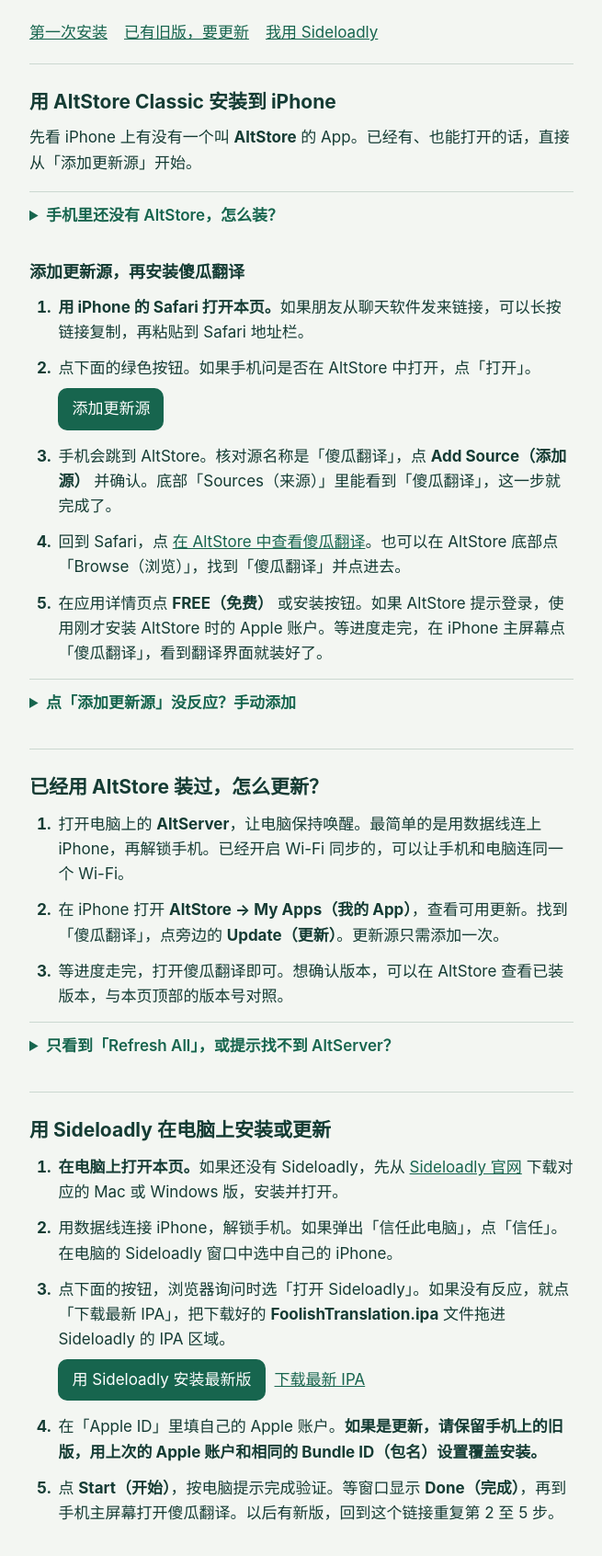
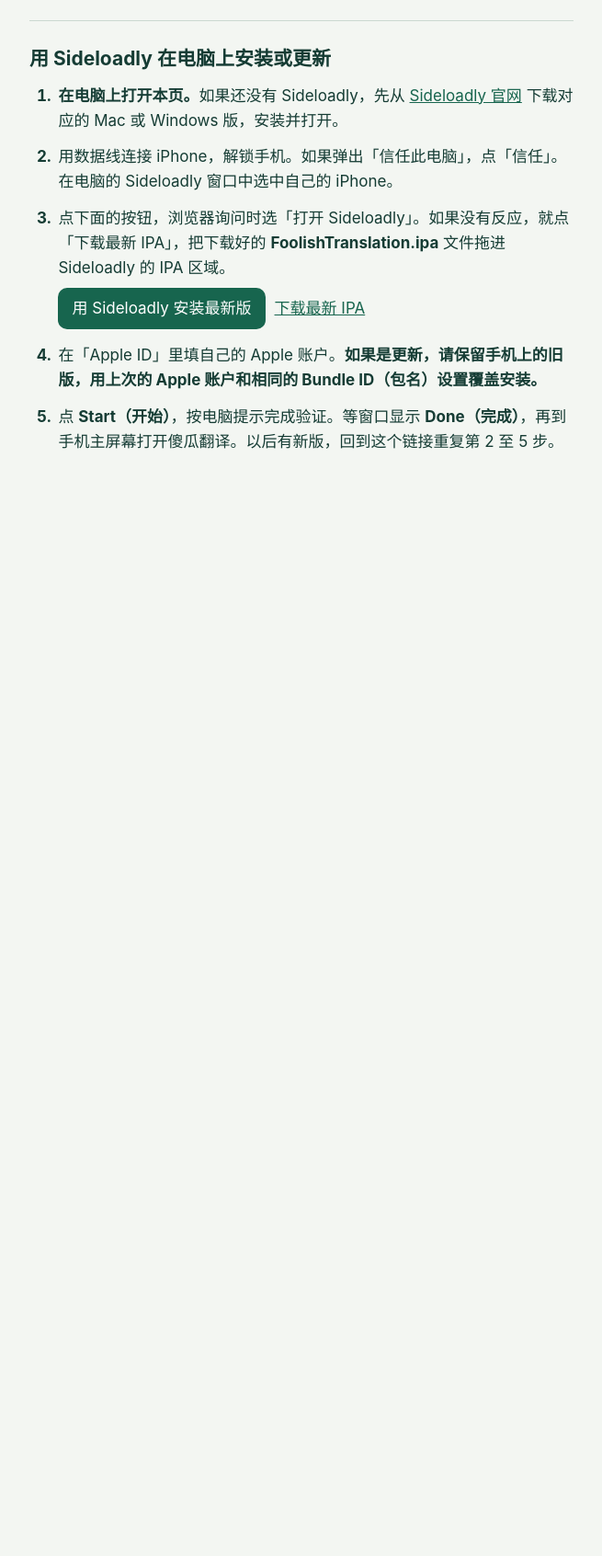
Before and after one commit to abgrund233-stack/foolish-translation-ios-updates, a plain HTML site: page index.html in a window 1280 px wide. Shown: the part 158-1850 px from the top of the page at 92% size, without its empty margins (312-967 px from the left). After the commit the page ends 800 px from the top, so only its background shows below. Drawn offline with Linux system fonts and the light colour scheme.

Commit message:
安装网页仅保留 Sideloadly 教程与下载入口

```diff
--- a/index.html
+++ b/index.html
@@ -6,52 +6,15 @@
 :root{color-scheme:light dark;--ink:#153c34;--paper:#f3f6f2;--line:#cbd8d0;--action:#17654e}
 *{box-sizing:border-box}body{background:var(--paper);color:var(--ink);font:17px/1.6 Inter,system-ui,sans-serif;margin:0}main{margin:7vh auto;padding:24px;max-width:640px}
 header{display:flex;align-items:center;gap:18px}img{border-radius:20%;width:64px;height:64px}h1,h2,p{margin:0}h1{font-size:30px}h2{font-size:21px}section{border-top:1px solid var(--line);padding:24px 0}header{padding:0 0 25px}p{margin:.5em 0 1em}a{color:var(--action)}.button{display:inline-block;background:var(--action);color:white;border-radius:10px;text-decoration:none;padding:9px 15px;margin:3px 10px 3px 0}a:focus-visible{outline:3px solid currentColor;outline-offset:3px}small{display:block;overflow-wrap:anywhere;margin-top:12px}@media(prefers-color-scheme:dark){:root{--ink:#e5eee8;--paper:#13221e;--line:#3c5048;--action:#8cd8b7}.button{color:#092e22}}
-nav,.links{display:flex;flex-wrap:wrap;gap:8px 18px}nav{padding-bottom:20px}section{scroll-margin-top:16px}h3{font-size:18px;margin:22px 0 6px}ol{padding-inline-start:1.65em;margin:10px 0}li{margin:0 0 12px;padding-inline-start:.2em}li::marker{font-weight:700}details{margin-top:14px;border-block-start:1px solid var(--line)}summary{padding:12px 0;cursor:pointer;font-weight:600;color:var(--action)}summary:focus-visible{outline:2px solid currentColor}details p{margin:6px 0 14px}.source-url{display:block;overflow-wrap:anywhere}.button{margin-top:8px}
+ol{padding-inline-start:1.65em;margin:10px 0}li{margin:0 0 12px;padding-inline-start:.2em}li::marker{font-weight:700}.button{margin-top:8px}
 </style></head><body><main>
 <header><img src="icon.png" alt=""><div><h1>傻瓜翻译</h1><span id="version">iPhone 安装与更新</span></div></header>
-<nav aria-label="选择操作"><a href="#install">第一次安装</a><a href="#update">已有旧版，要更新</a><a href="#sideloadly">我用 Sideloadly</a></nav>
-<section id="install">
-<h2>用 AltStore Classic 安装到 iPhone</h2>
-<p>先看 iPhone 上有没有一个叫 <strong>AltStore</strong> 的 App。已经有、也能打开的话，直接从「添加更新源」开始。</p>
-<details><summary>手机里还没有 AltStore，怎么装？</summary>
-<ol>
-<li><strong>在电脑上</strong>打开下方对应的官方图文教程，下载 AltServer。AltServer 装在电脑上，AltStore Classic 装在 iPhone 上。<div class="links"><a href="https://faq.altstore.io/altstore-classic/how-to-install-altstore-macos">我用 Mac</a><a href="https://faq.altstore.io/altstore-classic/how-to-install-altstore-windows">我用 Windows</a></div></li>
-<li>打开电脑上的 AltServer，用数据线连接 iPhone，解锁手机。如果手机问「要信任此电脑吗？」，点「信任」并输入锁屏密码。</li>
-<li>在 Mac 屏幕顶部菜单栏，或 Windows 右下角任务栏，点 AltServer 图标。点 <strong>Install AltStore</strong>，选自己的 iPhone，按提示输入自己的 Apple 账户。</li>
-<li>等手机主屏幕出现 AltStore 图标，点开它。如果提示「未受信任的开发者」，到「设置 → 通用 → VPN 与设备管理」，点自己的 Apple 账户并信任。如果系统提示开启「开发者模式」，到「设置 → 隐私与安全性 → 开发者模式」，按提示重启并确认。</li>
-<li>能打开 AltStore、看到底部标签栏，就装好了。<strong>电脑上的 AltServer 保持运行，数据线先留着。</strong>回到 iPhone，继续下面的步骤。</li>
-</ol></details>
-<h3>添加更新源，再安装傻瓜翻译</h3>
-<ol>
-<li><strong>用 iPhone 的 Safari 打开本页。</strong>如果朋友从聊天软件发来链接，可以长按链接复制，再粘贴到 Safari 地址栏。</li>
-<li>点下面的绿色按钮。如果手机问是否在 AltStore 中打开，点「打开」。<div><a class="button" href="altstore-classic://source?url=https%3A%2F%2Fabgrund233-stack.github.io%2Ffoolish-translation-ios-updates%2Fsource.json">添加更新源</a></div></li>
-<li>手机会跳到 AltStore。核对源名称是「傻瓜翻译」，点 <strong>Add Source（添加源）</strong> 并确认。底部「Sources（来源）」里能看到「傻瓜翻译」，这一步就完成了。</li>
-<li>回到 Safari，点 <a href="altstore-classic://viewApp?bundleID=local.foolishtranslation.ios">在 AltStore 中查看傻瓜翻译</a>。也可以在 AltStore 底部点「Browse（浏览）」，找到「傻瓜翻译」并点进去。</li>
-<li>在应用详情页点 <strong>FREE（免费）</strong> 或安装按钮。如果 AltStore 提示登录，使用刚才安装 AltStore 时的 Apple 账户。等进度走完，在 iPhone 主屏幕点「傻瓜翻译」，看到翻译界面就装好了。</li>
-</ol>
-<details><summary>点「添加更新源」没反应？手动添加</summary>
-<ol>
-<li>先确认手机上能单独打开 AltStore Classic。回到 Safari，<strong>长按下面的链接，选「拷贝链接」</strong>。如果点开后看到一页英文和括号，返回上一页再长按即可。<a class="source-url" href="source.json">https://abgrund233-stack.github.io/foolish-translation-ios-updates/source.json</a></li>
-<li>打开 AltStore，点底部「Sources（来源）」，再点「＋」。在地址框里长按，选「粘贴」，然后点「Add Source（添加源）」。</li>
-<li>看到「傻瓜翻译」已出现在来源列表后，回到上面的第 4 步安装。如果提示这个源已经添加，也可以直接从第 4 步继续。</li>
-</ol></details>
-</section>
-<section id="update"><h2>已经用 AltStore 装过，怎么更新？</h2>
-<ol>
-<li>打开电脑上的 <strong>AltServer</strong>，让电脑保持唤醒。最简单的是用数据线连上 iPhone，再解锁手机。已经开启 Wi-Fi 同步的，可以让手机和电脑连同一个 Wi-Fi。</li>
-<li>在 iPhone 打开 <strong>AltStore → My Apps（我的 App）</strong>，查看可用更新。找到「傻瓜翻译」，点旁边的 <strong>Update（更新）</strong>。更新源只需添加一次。</li>
-<li>等进度走完，打开傻瓜翻译即可。想确认版本，可以在 AltStore 查看已装版本，与本页顶部的版本号对照。</li>
-</ol>
-<details><summary>只看到「Refresh All」，或提示找不到 AltServer？</summary>
-<p>「Refresh All（全部刷新）」是给已装的 App 续签。要装新版，请先对照版本号。如果版本较旧，打开「Sources → 傻瓜翻译」，确认能看到新版，再回「My Apps」查看更新。</p>
-<p>如果提示找不到 AltServer，先用数据线连接，解锁手机并打开电脑上的 AltServer。在 Mac 的「访达」或 Windows 的 iTunes 里看到这台 iPhone 后，再回手机点更新。<a href="https://faq.altstore.io/altstore-classic/troubleshooting-guide">查看官方故障排查图解</a></p>
-</details></section>
-<section id="sideloadly"><h2>用 Sideloadly 在电脑上安装或更新</h2>
+<section id="sideloadly"><h2 id="install">用 Sideloadly 在电脑上安装或更新</h2>
 <ol>
 <li><strong>在电脑上打开本页。</strong>如果还没有 Sideloadly，先从 <a href="https://sideloadly.io/">Sideloadly 官网</a> 下载对应的 Mac 或 Windows 版，安装并打开。</li>
 <li>用数据线连接 iPhone，解锁手机。如果弹出「信任此电脑」，点「信任」。在电脑的 Sideloadly 窗口中选中自己的 iPhone。</li>
 <li>点下面的按钮，浏览器询问时选「打开 Sideloadly」。如果没有反应，就点「下载最新 IPA」，把下载好的 <strong>FoolishTranslation.ipa</strong> 文件拖进 Sideloadly 的 IPA 区域。<div><a class="button" href="sideloadly:https://github.com/abgrund233-stack/foolish-translation-ios-updates/releases/latest/download/FoolishTranslation.ipa">用 Sideloadly 安装最新版</a><a href="https://github.com/abgrund233-stack/foolish-translation-ios-updates/releases/latest/download/FoolishTranslation.ipa">下载最新 IPA</a></div></li>
-<li>在「Apple ID」里填自己的 Apple 账户。<strong>如果是更新，请保留手机上的旧版，用上次的 Apple 账户和相同的 Bundle ID（包名）设置覆盖安装。</strong></li>
+<li id="update">在「Apple ID」里填自己的 Apple 账户。<strong>如果是更新，请保留手机上的旧版，用上次的 Apple 账户和相同的 Bundle ID（包名）设置覆盖安装。</strong></li>
 <li>点 <strong>Start（开始）</strong>，按电脑提示完成验证。等窗口显示 <strong>Done（完成）</strong>，再到手机主屏幕打开傻瓜翻译。以后有新版，回到这个链接重复第 2 至 5 步。</li>
 </ol>
 </section></main>
```
